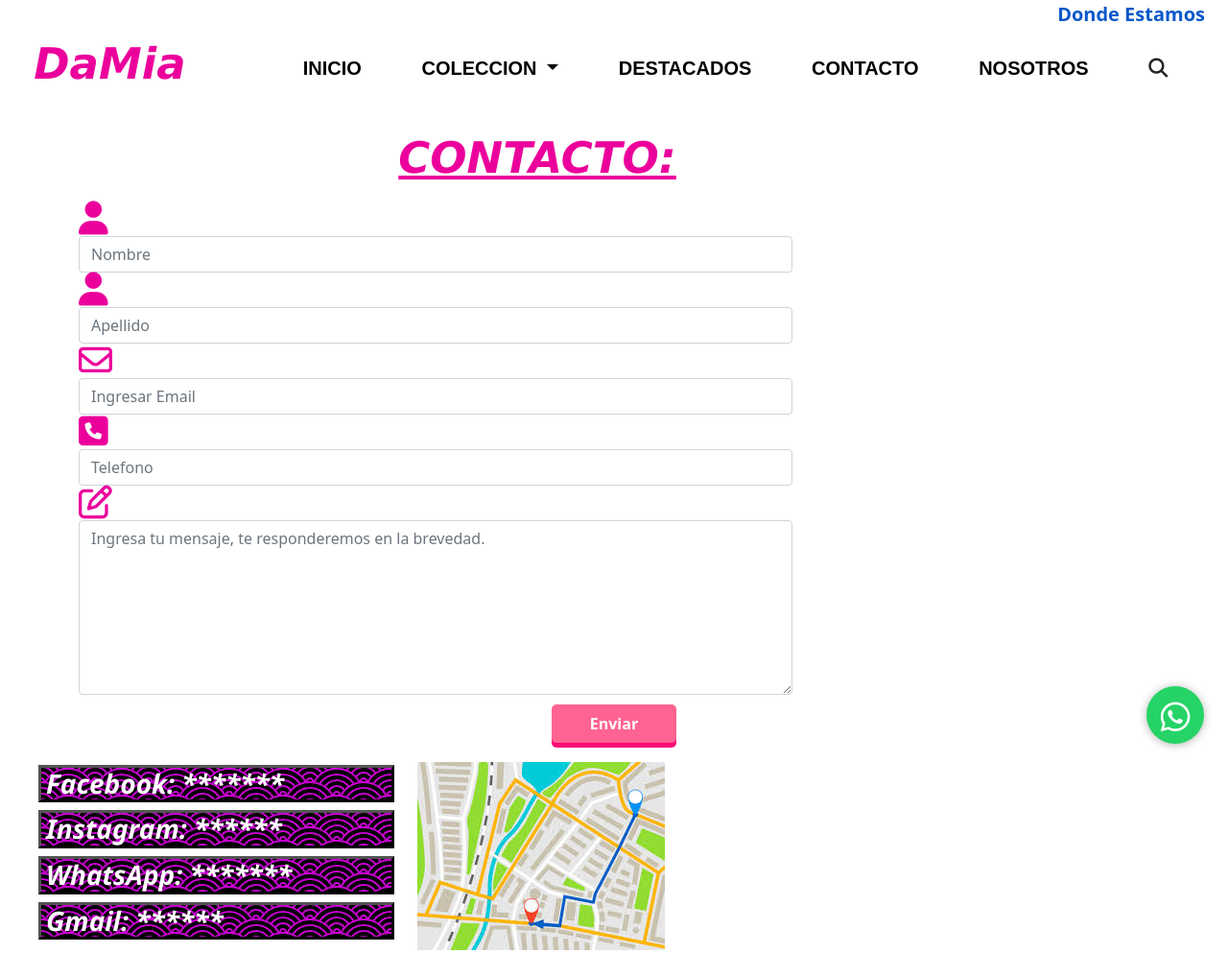
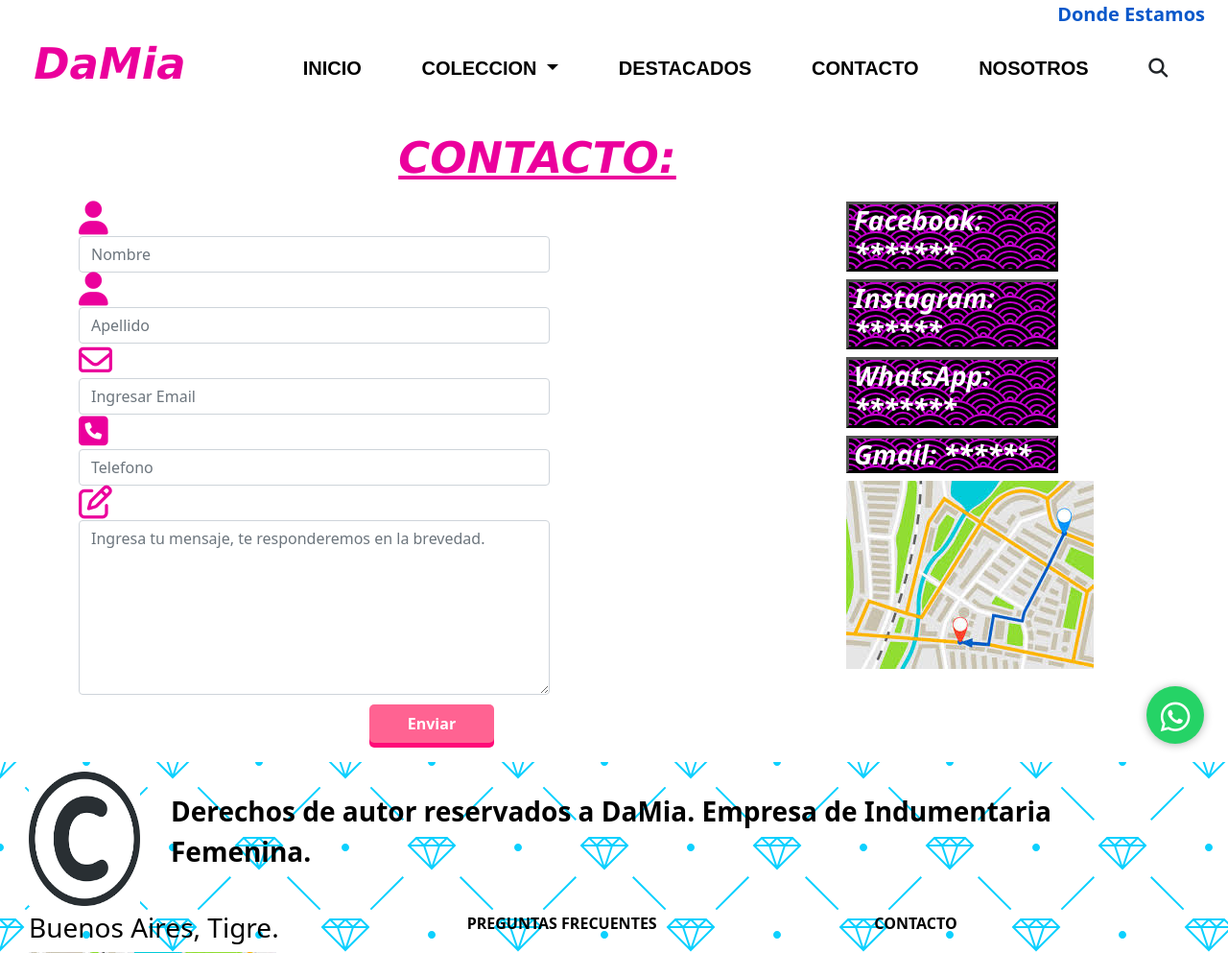
Before and after one commit to MauroDuarte15/Duarte, a website: page Paginas/contacto.html in a window 1280 px wide. Shown: the top 993 px of the page at 96% size. Drawn offline with nearby package versions, Linux system fonts and the light colour scheme.

Commit message:
arreglos

```diff
--- a/Assets/scss/styles.scss
+++ b/Assets/scss/styles.scss
@@ -31,7 +31,10 @@ body {
 .Body{
     overflow-x: hidden;
 }
-
+.UbicacionContacto{
+    position: relative;
+    left: 40px;
+}
 .btn-wsp {
     position: fixed;
     width: 60px;
--- a/Paginas/contacto.html
+++ b/Paginas/contacto.html
@@ -123,7 +123,7 @@
     <main>
         <div class="container">
             <div class="row">
-                <div class="col-md-12 col-xs-12">
+                <div class="col-md-8 col-xs-12">
                     <div class="well well-xs">
                         <form class="form-horizontal" method="post">
                             <fieldset>
@@ -182,10 +182,7 @@
                         </form>
                     </div>
                 </div>
-            </div>
-        </div>
-        <div class="Datos row">
-            <div class="InfoContacto col-sm-4 col-xs-4">
+                <div class="InfoContacto col-sm-3 col-xs-12">
                     <div class="TituloTemporada__Cuadro">
                         <h2 class="TituloTemporada">Facebook: *******</h2>
                     </div>
@@ -198,19 +195,23 @@
                     <div class="TituloTemporada__Cuadro">
                         <h2 class="TituloTemporada">Gmail: ******</h2>
                     </div>
+                    <div class="UbicacionContacto">
+                        <img src="../Assets/imagenes/ubi.jpg" alt="">
                     </div>
-            <div class="UbicacionContacto col-sm-4 col-xs-4">
-                <img src="../Assets/imagenes/ubi.jpg" alt="">
+                </div>
             </div>
         </div>
     </main>
     <footer id="PieDePagina">
         <div class="row CopyDiv">
-            <img class="Copy col-sm-2" alt="Copy" src="../Assets/imagenes/copy.png"><p class="Derechos col-sm-10 col-xs-10">Derechos de autor reservados a DaMia. Empresa de Indumentaria Femenina.
+            <img class="Copy col-sm-2" alt="Copy" src="../Assets/imagenes/copy.png">
+            <p class="Derechos col-sm-10 col-xs-10">Derechos de autor reservados a DaMia. Empresa de Indumentaria
+                Femenina.
             </p>
         </div>
         <div class="row CopyDivResponsive">
-            <i class="fa-regular fa-copyright col-xs-12">Derechos de autor reservados a DaMia. Empresa de Indumentaria Femenina.</i>
+            <i class="fa-regular fa-copyright col-xs-12">Derechos de autor reservados a DaMia. Empresa de Indumentaria
+                Femenina.</i>
         </div>
         <div class="ContendorFinal row">
             <div class="Ubicacion col-md-4 col-sm-12 col-xs-12">
@@ -232,10 +233,17 @@
             </div>
             <div class="Contacto col-md-4 col-sm-12 col-xs-12">
                 <ul>
-                    <li class="PreguntasFrecuentesItem"><a class="LinkMenu" href="../Paginas/contacto.html">CONTACTO</a></li>
-                    <li class="PreguntasFrecuentesItem"><a class="LinkMenu" href="https://wa.me/5491158884262?text=¡Tengo+una+consulta!" target="_blank"><i class="fa-brands fa-whatsapp"></i> 999999999</a></li>
-                    <li class="PreguntasFrecuentesItem"><a class="LinkMenu" href="mailto:pamelamagistretti7@gmail.com?Subject=Consulta" target="_blank"><i class="fa-regular fa-envelope"></i> email@empresa.gmail.com</a></li>
-                    <li class="PreguntasFrecuentesItem"><a class="LinkMenu" href="https://www.facebook.com/DaMiaIndumentaria/" target="_blank"><i class="fa-brands fa-facebook-messenger"></i> facebook/DaMiaIndumentaria</a></li>
+                    <li class="PreguntasFrecuentesItem"><a class="LinkMenu" href="../Paginas/contacto.html">CONTACTO</a>
+                    </li>
+                    <li class="PreguntasFrecuentesItem"><a class="LinkMenu"
+                            href="https://wa.me/5491158884262?text=¡Tengo+una+consulta!" target="_blank"><i
+                                class="fa-brands fa-whatsapp"></i> 999999999</a></li>
+                    <li class="PreguntasFrecuentesItem"><a class="LinkMenu"
+                            href="mailto:pamelamagistretti7@gmail.com?Subject=Consulta" target="_blank"><i
+                                class="fa-regular fa-envelope"></i> email@empresa.gmail.com</a></li>
+                    <li class="PreguntasFrecuentesItem"><a class="LinkMenu"
+                            href="https://www.facebook.com/DaMiaIndumentaria/" target="_blank"><i
+                                class="fa-brands fa-facebook-messenger"></i> facebook/DaMiaIndumentaria</a></li>
                 </ul>
             </div>
         </div>
```
Also changed, not shown: Assets/Css/styles.css, 1 other file. Lines whose indentation alone changed are shown as unchanged.
